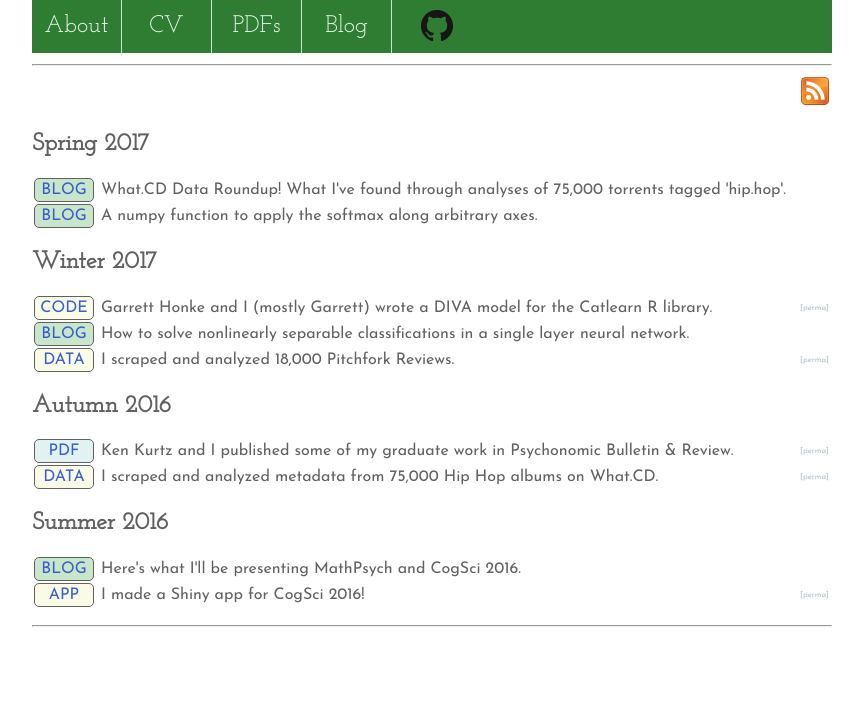
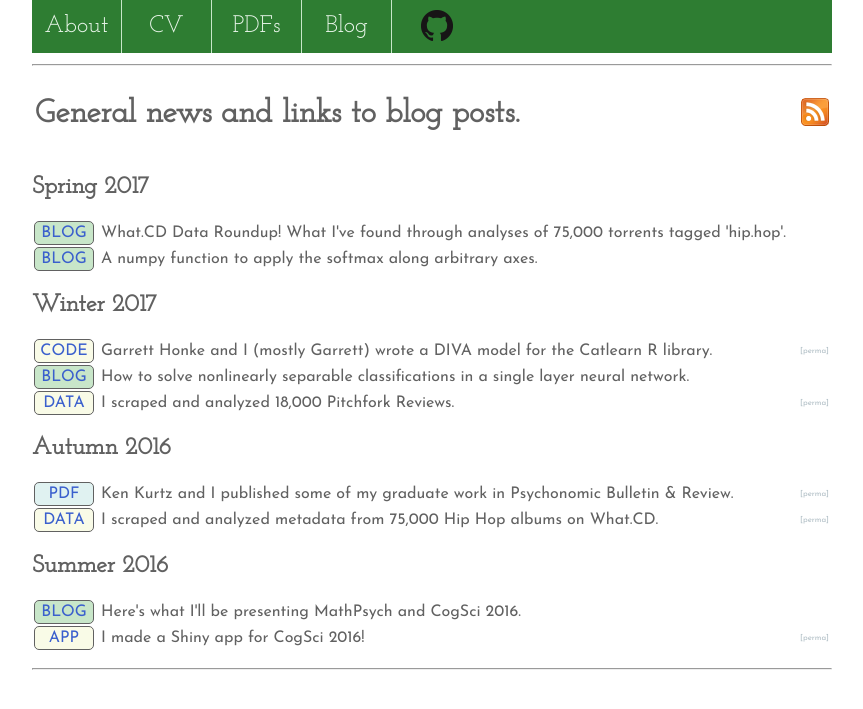
Before and after one commit to nolanbconaway/nolanbconaway.github.io, a Jekyll site: the page built from blog/index.html, in a window 1280 px wide. Shown: the top 709 px of the page, without its empty margins (208-1071 px from the left). Built offline with Jekyll 4.4.1, drawn with Linux system fonts in a browser that asks for light colours.

Commit message:
Update index.html

```diff
--- a/blog/index.html
+++ b/blog/index.html
@@ -49,7 +49,7 @@
 
 <table id="headtable">
 	<tr>
-	<td><h1>{{ page.description }}</h1></td>
+	<td><h1>General news and links to blog posts.</h1></td>
 	<td align="right"><a href="/feed.xml"><img src="/img/feedicons/feed-icon-28x28.png"/></a></a></td>
 	</tr>
 </table>
```
